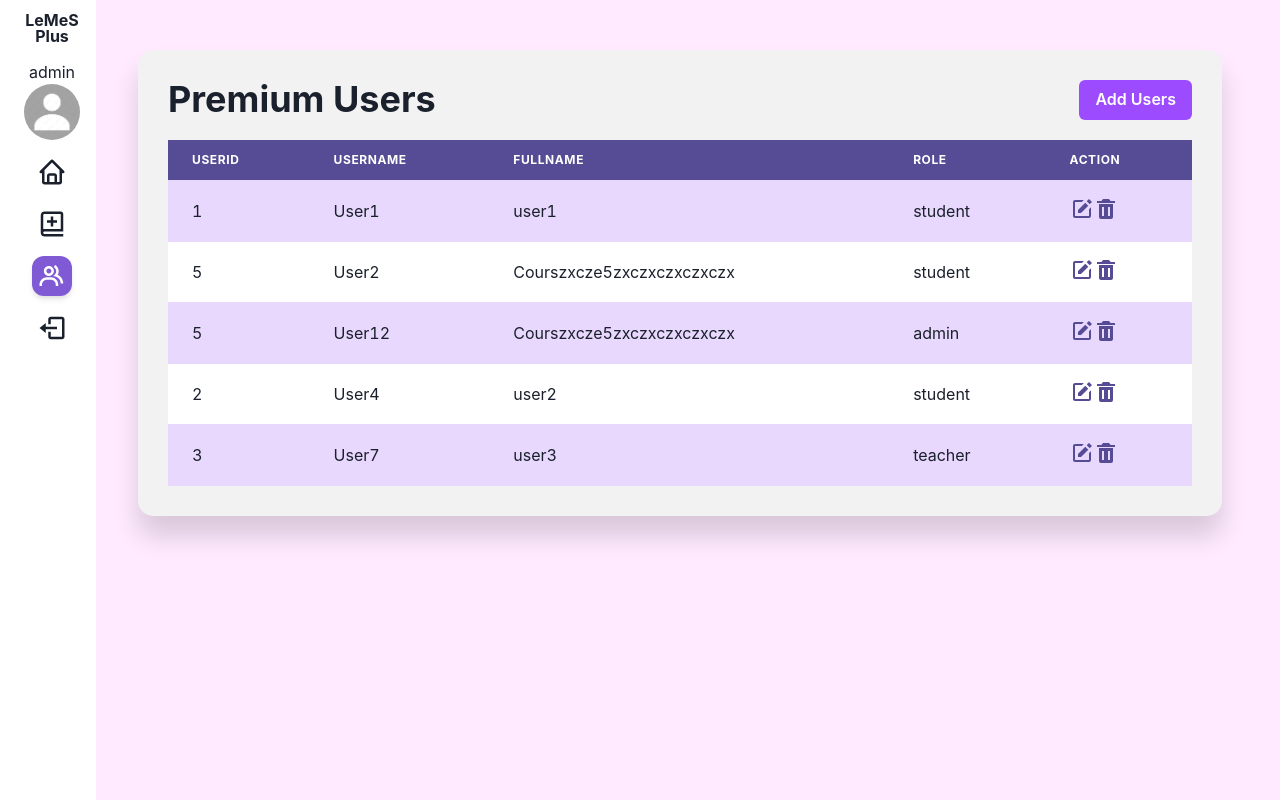
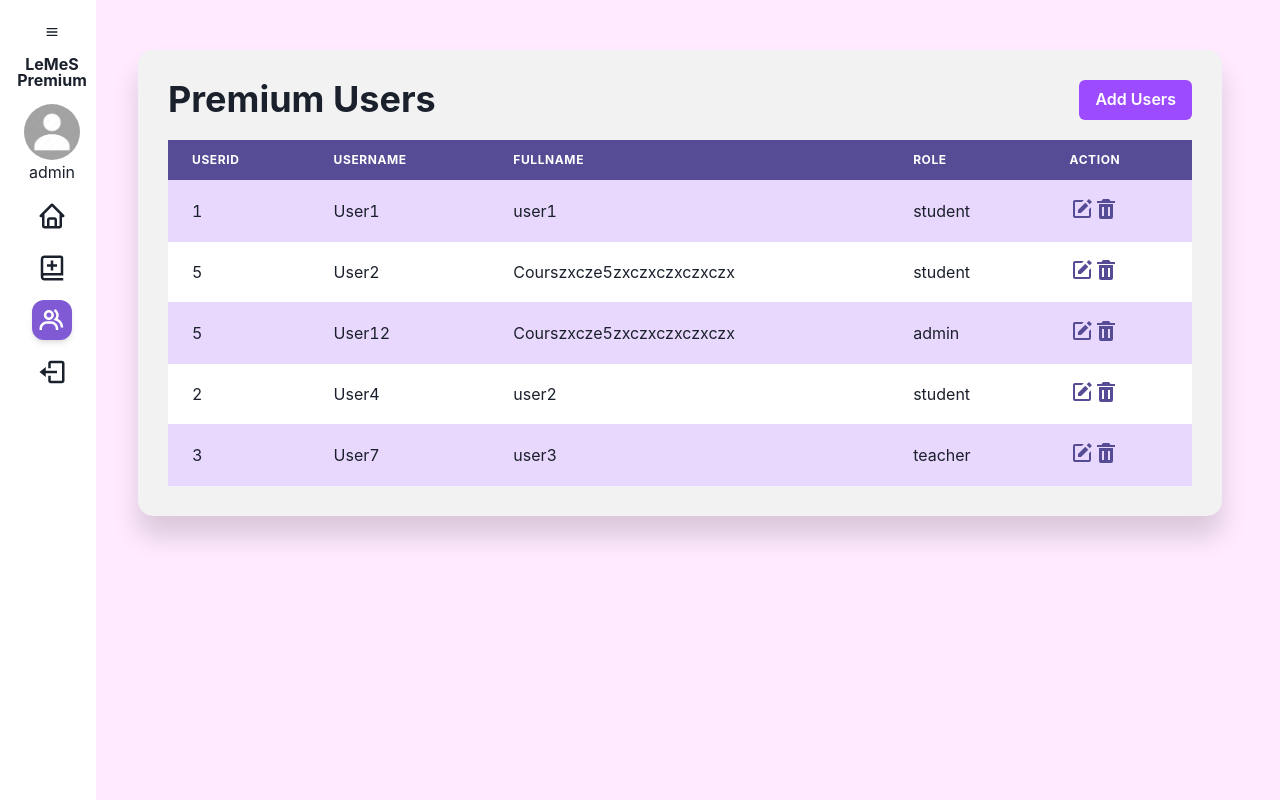
Before and after one commit to nathaniacalista01/LeMeS-WBD-React, a React (Create React App) app: page /premium-users in a window 1280 px wide. Built offline with nearby package versions, Linux system fonts and the light colour scheme.

Commit message:
style: refactor

```diff
--- a/src/components/navbar/Navbar.tsx
+++ b/src/components/navbar/Navbar.tsx
@@ -6,8 +6,7 @@ import {
   Item,
   Profile,
   Sidenav
-} from "./sidenav";
-import { Navigation } from "./navigation/navigation";
+} from ".";
 
 export default function Navbar() {
   const pict: Profile = {
@@ -28,7 +27,6 @@ export default function Navbar() {
   return (
     <Provider>
       <Container sidenav={<Sidenav navItems={navItems} pict={pict} />}>
-        <Navigation />
         <Outlet />
       </Container>
     </Provider>
--- a/src/components/navbar/sidenav/container/container.tsx
+++ b/src/components/navbar/container/container.tsx
@@ -13,9 +13,9 @@ export function Container({ children, sidenav }: ContainerProps) {
                 <Box
                     pos="sticky"
                     top={0}
-                    w={{ base: 0, md: "72px" }}
+                    w={"72px"}
                     border="none"
-                    p={{ base: 0, md: 2 }}
+                    p={2}
                     paddingTop={8}
                     height="100vh"
                     overflow="auto"
@@ -32,7 +32,7 @@ export function Container({ children, sidenav }: ContainerProps) {
                     {sidenav}
                 </Box>
             </GridItem>
-            <GridItem as="main" area="main" p={{ base: 1, md: 1 }}>
+            <GridItem as="main" area="main" p={1}>
                 {children}
             </GridItem>
         </Grid>
--- a/src/components/navbar/sidenav/index.tsx
+++ b/src/components/navbar/index.tsx
@@ -1,4 +1,4 @@
-export * from "./sidenav";
+export * from "./sidenav/sidenav";
 export * from "./container/container";
 export * from "./context/context";
 export * from "./items/items";
--- a/src/components/navbar/sidenav/items/items.tsx
+++ b/src/components/navbar/items/items.tsx
@@ -1,3 +1,5 @@
+import { IconType } from "react-icons";
+import { NavLink } from "react-router-dom";
 import {
     List,
     ListItem,
@@ -10,8 +12,6 @@ import {
     Avatar,
     WrapItem
 } from "@chakra-ui/react";
-import { IconType } from "react-icons";
-import { NavLink } from "react-router-dom";
 
 export interface Item {
     icon: IconType;
@@ -80,14 +80,14 @@ export function Items({ navItems, mode = "semi", pict }: ItemsProps) {
             <List spacing={3}>
                 <Tooltip label={pict.label} placement="right" bg="transparent" color="black">
                     <NavLink to={pict.to} style={{ textDecoration: 'none' }}>
-                        <Text>{pict.role}</Text>
                         <Avatar
                             src={pict.image_path}
                             name={pict.label}
                             size="l"
                             bg="transparent"
                             _hover={{ cursor: 'pointer' }}
-                        />
+                            />
+                        <Text>{pict.role}</Text>
                     </NavLink>
                 </Tooltip>
                 {navItems.map((item, index) => sidebarItemInSemiMode(item, index))}
--- a/src/components/navbar/navigation/navigation.tsx
+++ /dev/null
@@ -1,15 +0,0 @@
-import { FiMenu } from "react-icons/fi";
-import { IconButton } from "@chakra-ui/react";
-import { useSidenav } from "../sidenav";
-
-export function Navigation() {
-    const { onOpen } = useSidenav();
-    return (
-        <IconButton
-            aria-label="menu"
-            display={{ base: "flex", md: "none" }}
-            onClick={onOpen}
-            icon={<FiMenu />}
-        />
-    );
-}
--- a/src/components/navbar/sidenav/sidenav.tsx
+++ b/src/components/navbar/sidenav/sidenav.tsx
@@ -8,11 +8,11 @@ import {
     VStack,
     DrawerBody,
     Text,
-    WrapItem
+    IconButton
 } from "@chakra-ui/react";
-import { useSidenav } from "./context/context";
-import Items, { Item, Profile } from "./items/items";
-import { Avatar } from '@chakra-ui/react'
+import { useSidenav } from "../context/context";
+import Items, { Item, Profile } from "../items/items";
+import { BiMenu } from "react-icons/bi";
 
 export interface SidenavProps {
     navItems: Item[];
@@ -20,12 +20,19 @@ export interface SidenavProps {
 }
 
 export function Sidenav({ navItems, pict }: SidenavProps) {
-    const { isOpen, onClose } = useSidenav();
+    const { isOpen, onClose, onOpen } = useSidenav();
     return (
         <React.Fragment>
-            <VStack spacing="3" as="nav" display={{ base: "none", md: "flex" }}>
-                <Text fontWeight={"bold"}>LeMeS</Text>
-                <Text mt="-5" fontWeight={"bold"}>Plus</Text>
+            <VStack spacing="3" as="nav" display="flex">
+                <IconButton
+                    mt="-5"
+                    aria-label="menu1"
+                    onClick={onOpen}
+                    icon={<BiMenu />}
+                    bg="transparent"
+                />
+                <Text mt="-3" fontWeight={"bold"}>LeMeS</Text>
+                <Text mt="-5" fontWeight={"bold"}>Premium</Text>
                 <Items navItems={navItems} pict={pict} />
             </VStack>
             <Drawer placement="left" onClose={onClose} isOpen={isOpen}>
```
Also changed, not shown: src/components/navbar/context/context.tsx (renamed from src/components/navbar/sidenav/context/context.tsx).
